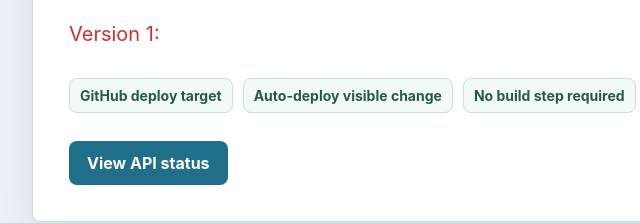
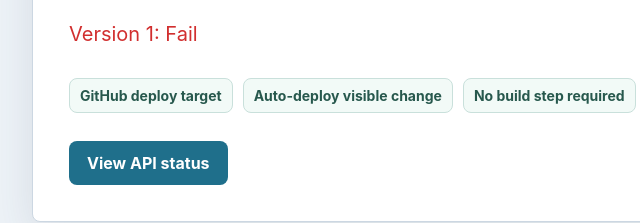
Before and after one commit to Lilia-Dikova/nodeJS_app, a website: page public/index.html in a window 1280 px wide. Shown: the part 352-575 px from the top of the page, 248-888 px from the left. Drawn offline with Linux system fonts and the light colour scheme.

Commit message:
Update index.html

```diff
--- a/public/index.html
+++ b/public/index.html
@@ -12,7 +12,7 @@
         <p class="eyebrow">Deployment QA</p>
         <h1>Node.js preview app</h1>
         <p class="message">
-          Version 1:
+          Version 1: Fail
         </p>
         <div class="checks">
           <span>GitHub deploy target</span>
```
